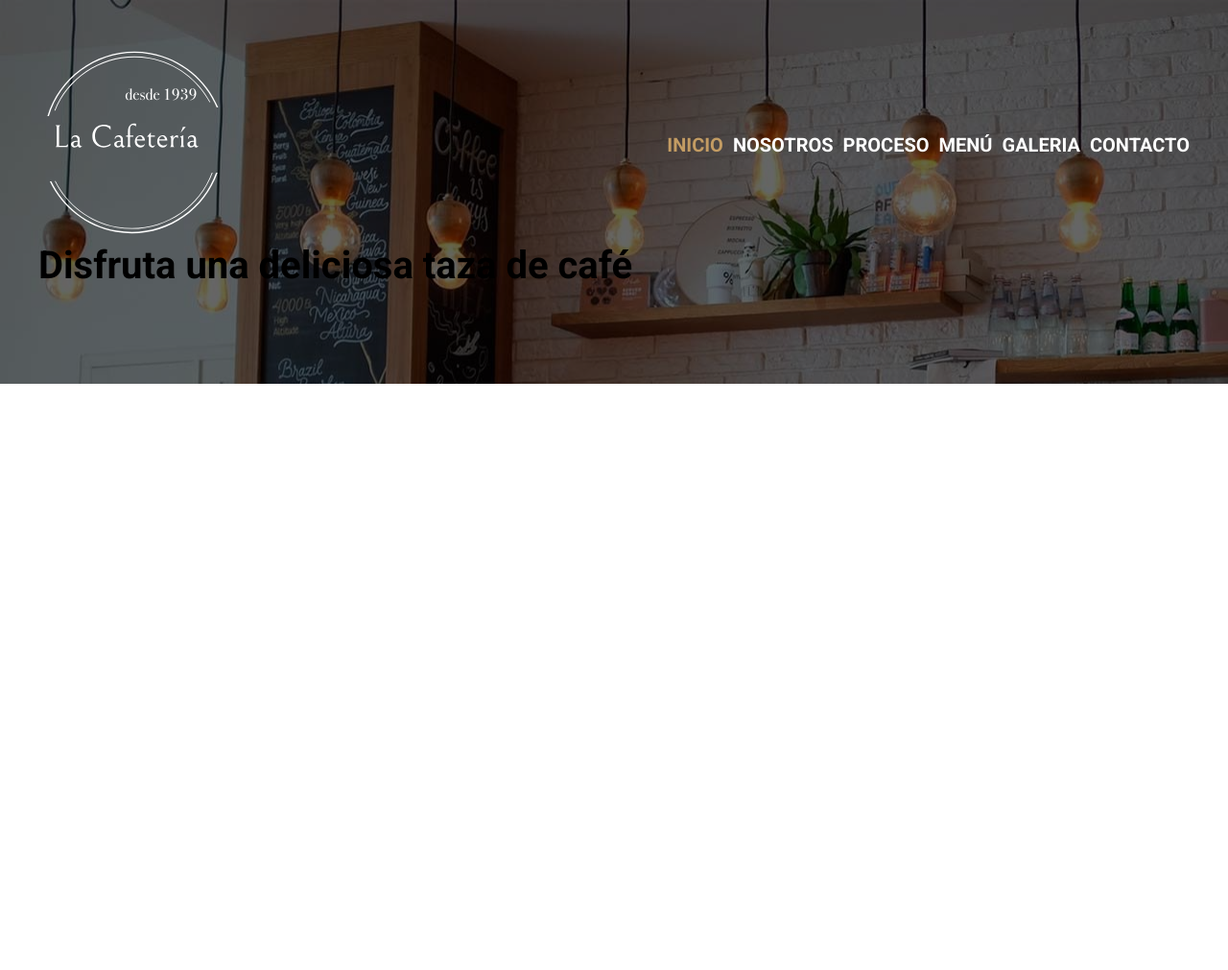
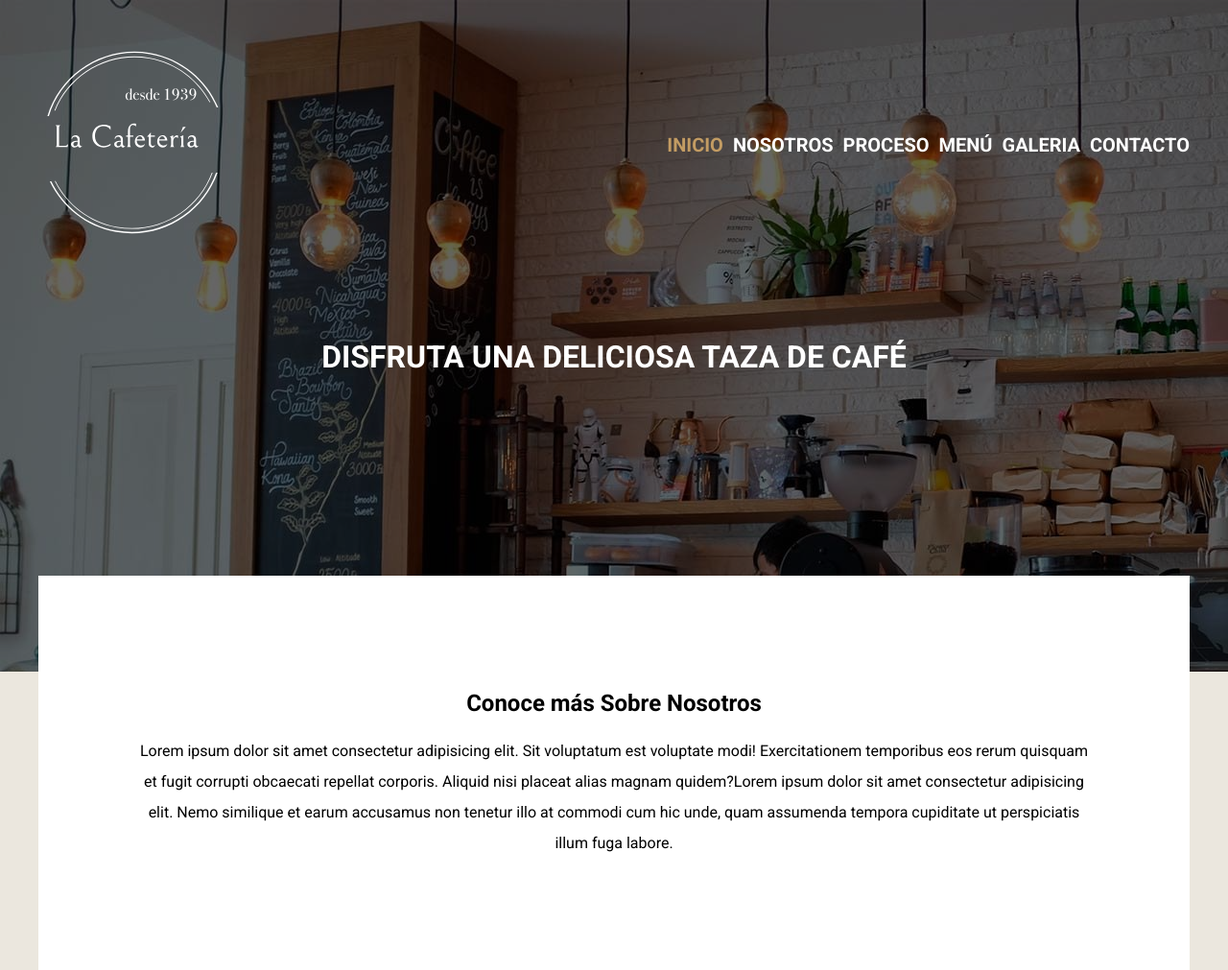
Before and after one commit to Nburgos13/Cafeteria_SASS, a website: page index.html in a window 1280 px wide. Shown: the whole page at 96% size. Before the commit the page ends 800 px from the top, so only its background shows below. Drawn offline with Linux system fonts and the light colour scheme.

Commit message:
contenido principal

```diff
--- a/index.html
+++ b/index.html
@@ -33,5 +33,18 @@
         </div>
       </div>
     </header>
+
+    <main class="contenedor contenido-principal text-center">
+      <h2><span>Conoce más</span> Sobre Nosotros</h2>
+      <p>
+        Lorem ipsum dolor sit amet consectetur adipisicing elit. Sit voluptatum
+        est voluptate modi! Exercitationem temporibus eos rerum quisquam et
+        fugit corrupti obcaecati repellat corporis. Aliquid nisi placeat alias
+        magnam quidem?Lorem ipsum dolor sit amet consectetur adipisicing elit.
+        Nemo similique et earum accusamus non tenetur illo at commodi cum hic
+        unde, quam assumenda tempora cupiditate ut perspiciatis illum fuga
+        labore.
+      </p>
+    </main>
   </body>
 </html>
--- a/src/scss/app.scss
+++ b/src/scss/app.scss
@@ -1,2 +1,3 @@
 @use "base";
 @use "header";
+@use "inicio";
--- a/src/scss/base/_globales.scss
+++ b/src/scss/base/_globales.scss
@@ -14,11 +14,13 @@ html {
 body {
   font-family: v.$fuente_principal;
   font-size: 1.6rem;
+  background-color: v.$cafeClaro;
 }
 
 p {
   color: v.$negro;
-  font-size: 2rem;
+  font-size: 1.6rem;
+  line-height: 2;
 }
 
 .contenedor {
@@ -35,21 +37,3 @@ img {
   max-width: 100%;
   display: block;
 }
-
-h1,
-h2,
-h3 {
-  margin: 0 0 v.$separacion 0;
-}
-
-h1 {
-  font-size: 4rem;
-}
-
-h2 {
-  font-size: 3.6rem;
-}
-
-h3 {
-  font-size: 3.2rem;
-}
--- /dev/null
+++ b/src/scss/base/_tipografia.scss
@@ -0,0 +1,19 @@
+@use "variables" as v;
+
+h1,
+h2,
+h3 {
+  margin: 0 0 v.$separacion 0;
+}
+
+h1 {
+  font-size: 4rem;
+}
+
+h2 {
+  font-size: 3.6rem;
+}
+
+h3 {
+  font-size: 3.2rem;
+}
--- a/src/scss/header/_header.scss
+++ b/src/scss/header/_header.scss
@@ -4,6 +4,9 @@
 .header {
   padding: 5rem 0;
   position: relative;
+  @include m.tablet {
+    min-height: 70rem;
+  }
 
   &::before {
     content: "";
@@ -18,6 +21,16 @@
 
   .contenido-header {
     position: relative;
+
+    h1 {
+      text-align: center;
+      color: v.$blanco;
+      text-transform: uppercase;
+      margin-top: 5rem;
+      @include m.tablet {
+        margin-top: 10rem;
+      }
+    }
   }
 }
 
--- /dev/null
+++ b/src/scss/inicio/_contenido.scss
@@ -0,0 +1,13 @@
+@use "base/variables" as v;
+@use "base/mixins" as m;
+
+.contenido-principal {
+  background-color: v.$blanco;
+  padding: 2rem;
+
+  @include m.tablet {
+    padding: 10rem;
+    margin-top: -10rem;
+    position: relative;
+  }
+}
--- /dev/null
+++ b/src/scss/inicio/_index.scss
@@ -0,0 +1 @@
+@forward "contenido";
```
Also changed, not shown: build/css/app.css.
